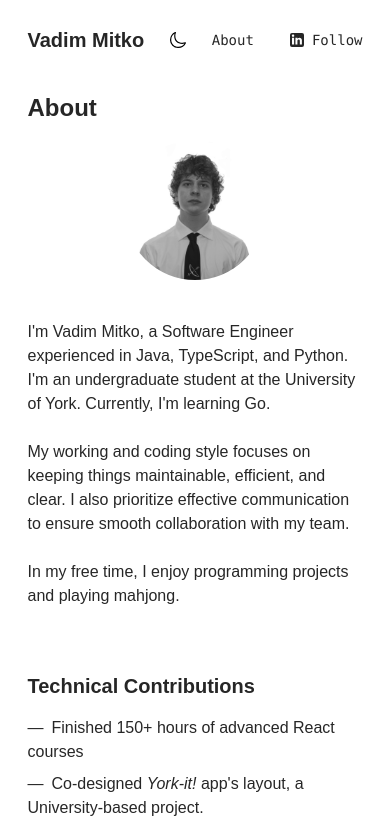
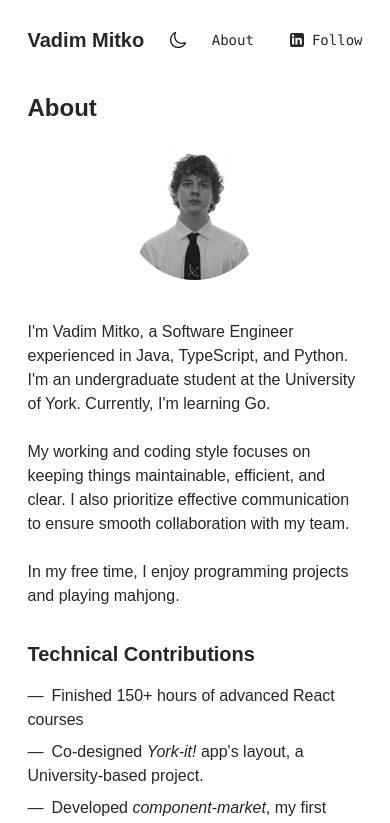
Before and after one commit to mitkoooo/personal-website, a Next.js app: page /about in a window 390 px wide. Shown: the top 823 px of the page. Built offline with nearby package versions, Linux system fonts and the light colour scheme.

Commit message:
Fixed layout margins

```diff
--- a/src/app/(components)/mdx-layout.tsx
+++ b/src/app/(components)/mdx-layout.tsx
@@ -1,4 +1,4 @@
 export default function MdxLayout({ children }: { children: React.ReactNode }) {
   // Create any shared layout or styles here
-  return <div className="mb-6 mt-6 px-2 text-base">{children}</div>;
+  return <div className="mb-8 mt-6 px-2 text-base">{children}</div>;
 }
--- a/src/app/markdown/about.mdx
+++ b/src/app/markdown/about.mdx
@@ -22,7 +22,9 @@ ensure smooth collaboration with my team.
 \
 In my free time, I enjoy programming projects and playing mahjong.
 
-<h1 className="mb-4 mt-16 text-xl font-semibold">Technical Contributions</h1>
+<h1 className="mb-4 mt-8 text-xl font-semibold md:mt-16">
+  Technical Contributions
+</h1>
 
       - Finished 150+ hours of advanced React courses
       - Co-designed _York-it!_ app's layout, a University-based project.
```
